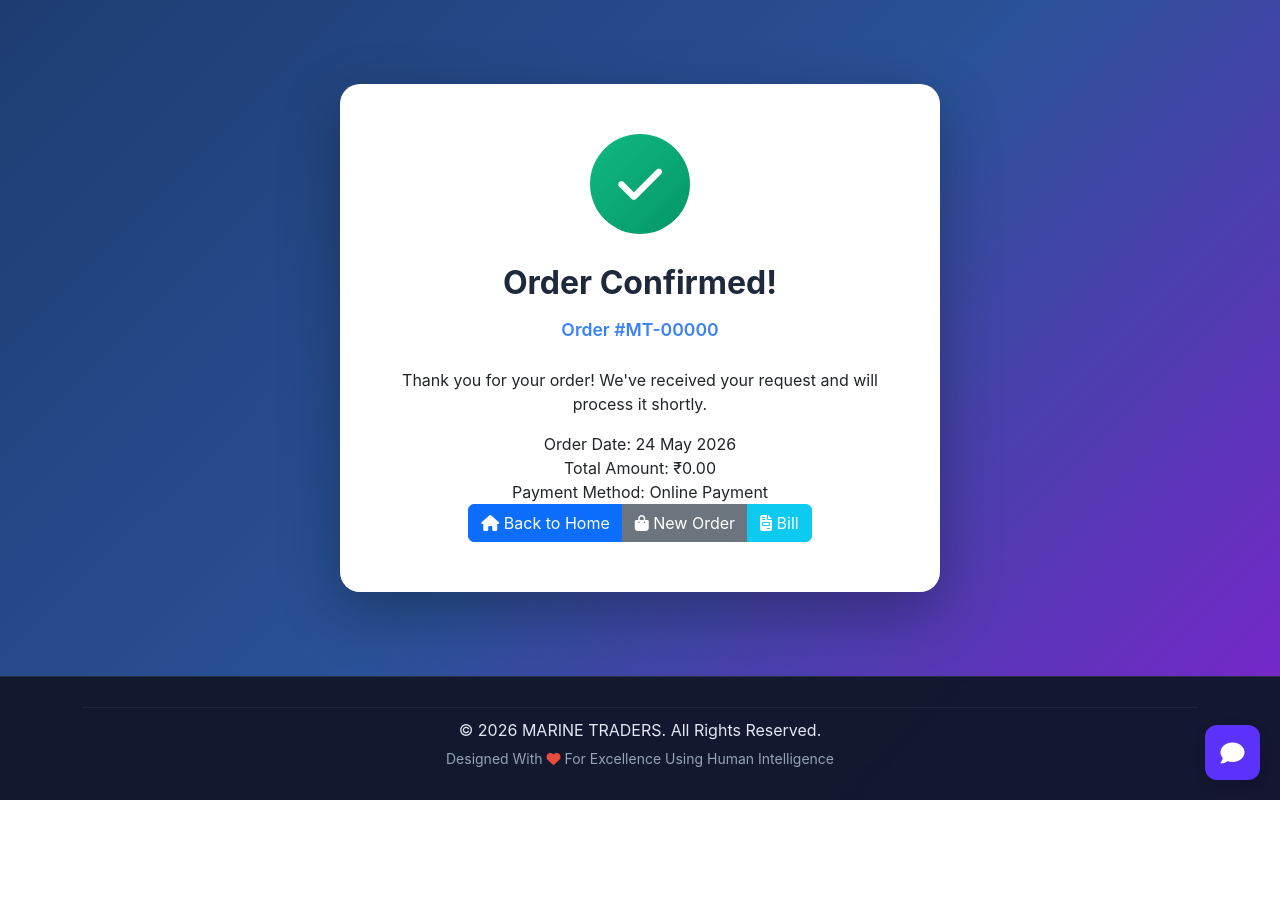
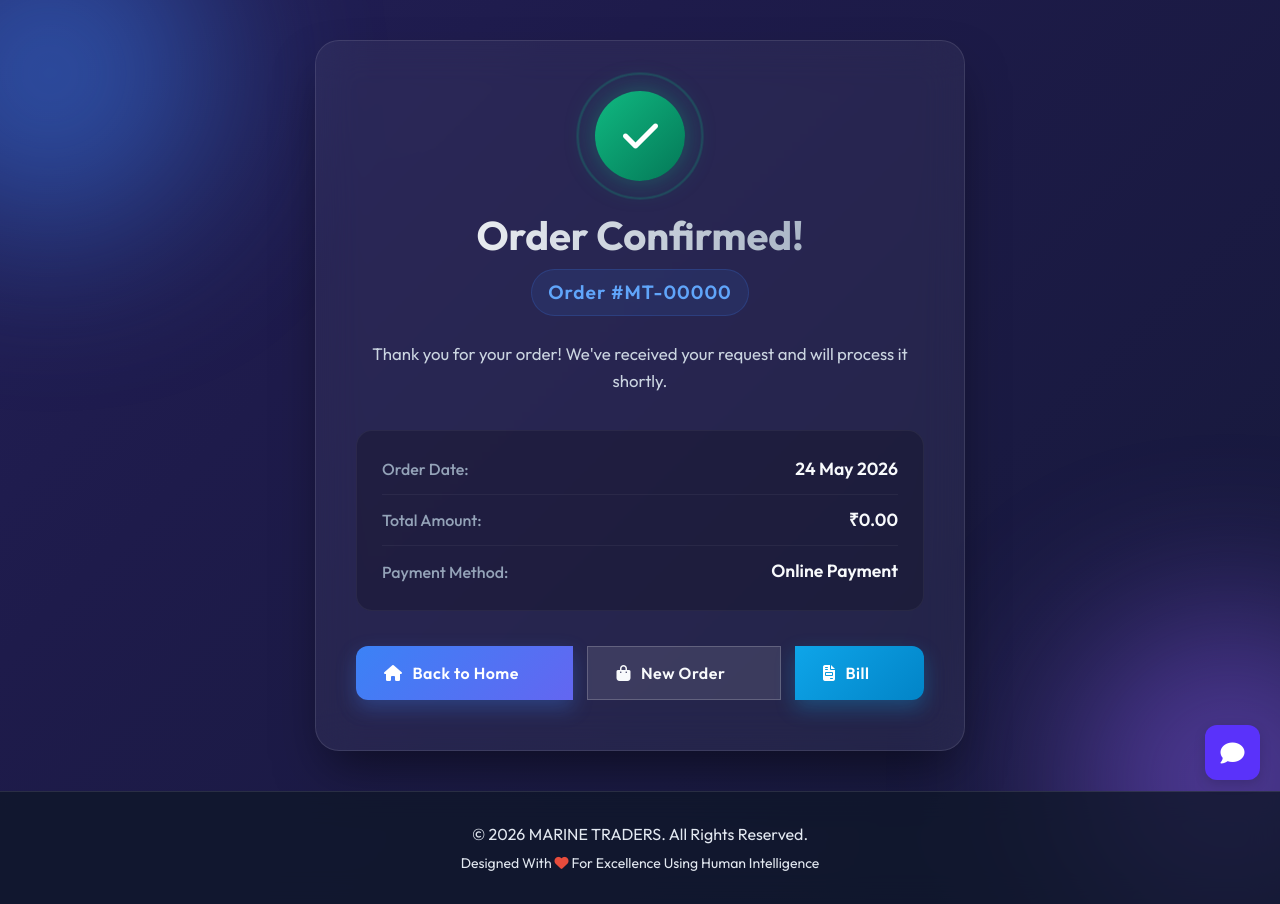
Before and after one commit to jayparmarsrisri111/E---Commerce-Website., a PHP site: page /confirmation.php in a window 1280 px wide. Before the commit the page ends 800 px from the top, so only its background shows below. Run offline with PHP 8.4, Linux system fonts and the light colour scheme.

Commit message:
Save local changes

```diff
--- a/websitephp/css/confirmation.css
+++ b/websitephp/css/confirmation.css
@@ -1,3 +1,6 @@
+/* Modern Reset and Base Styles */
+@import url('https://fonts.googleapis.com/css2?family=Outfit:wght@300;400;500;600;700&display=swap');
+
 * {
   margin: 0;
   padding: 0;
@@ -5,11 +8,49 @@
 }
 
 body {
-      font-family: 'Inter', 'Segoe UI', Tahoma, Geneva, Verdana, sans-serif;
-      background: linear-gradient(135deg, #1e3c72 0%, #2a5298 50%, #7e22ce 100%);
+  font-family: 'Outfit', sans-serif;
+  background: linear-gradient(-45deg, #0f172a, #1e1b4b, #312e81, #1e3a8a);
+  background-size: 400% 400%;
+  animation: gradientBG 15s ease infinite;
   min-height: 100vh;
   display: flex;
   flex-direction: column;
+  color: #f8fafc;
+}
+
+@keyframes gradientBG {
+  0% { background-position: 0% 50%; }
+  50% { background-position: 100% 50%; }
+  100% { background-position: 0% 50%; }
+}
+
+/* Background Animated Shapes */
+body::before, body::after {
+  content: '';
+  position: fixed;
+  width: 300px;
+  height: 300px;
+  border-radius: 50%;
+  z-index: -1;
+  filter: blur(80px);
+  opacity: 0.5;
+  animation: float 10s infinite alternate ease-in-out;
+}
+body::before {
+  background: #3b82f6;
+  top: -100px;
+  left: -100px;
+}
+body::after {
+  background: #8b5cf6;
+  bottom: -100px;
+  right: -100px;
+  animation-delay: -5s;
+}
+
+@keyframes float {
+  0% { transform: translateY(0) scale(1); }
+  100% { transform: translateY(30px) scale(1.1); }
 }
 
 .content-wrapper {
@@ -17,153 +58,268 @@
   display: flex;
   align-items: center;
   justify-content: center;
-      padding: 20px;
+  padding: 40px 20px;
+  position: relative;
+  z-index: 1;
 }
 
+/* Premium Glassmorphism Card */
+.confirmation-container {
+  background: rgba(255, 255, 255, 0.05);
+  backdrop-filter: blur(20px);
+  -webkit-backdrop-filter: blur(20px);
+  border: 1px solid rgba(255, 255, 255, 0.1);
+  border-radius: 24px;
+  padding: 50px 40px;
+  max-width: 650px;
+  width: 100%;
+  box-shadow: 0 25px 50px -12px rgba(0, 0, 0, 0.5);
+  text-align: center;
+  animation: slideUpFade 0.8s cubic-bezier(0.16, 1, 0.3, 1) forwards;
+  opacity: 0;
+  transform: translateY(40px);
+}
+
+@keyframes slideUpFade {
+  to {
+    opacity: 1;
+    transform: translateY(0);
+  }
+}
+
+/* Dynamic Success Icon */
+.success-icon {
+  width: 90px;
+  height: 90px;
+  background: linear-gradient(135deg, #10b981, #047857);
+  border-radius: 50%;
+  display: flex;
+  align-items: center;
+  justify-content: center;
+  margin: 0 auto 30px;
+  position: relative;
+  box-shadow: 0 0 30px rgba(16, 185, 129, 0.4);
+  animation: popIn 0.6s cubic-bezier(0.175, 0.885, 0.32, 1.275) 0.3s forwards;
+  opacity: 0;
+  transform: scale(0.5);
+}
+
+.success-icon::before {
+  content: '';
+  position: absolute;
+  top: -10px;
+  left: -10px;
+  right: -10px;
+  bottom: -10px;
+  border-radius: 50%;
+  border: 2px solid rgba(16, 185, 129, 0.5);
+  animation: ripple 2s infinite;
+}
+
+@keyframes popIn {
+  to { opacity: 1; transform: scale(1); }
+}
+
+@keyframes ripple {
+  0% { transform: scale(1); opacity: 1; }
+  100% { transform: scale(1.3); opacity: 0; }
+}
+
+.success-icon i {
+  color: white;
+  font-size: 40px;
+  animation: checkmark 0.5s ease-out 0.8s both;
+}
+
+@keyframes checkmark {
+  0% { transform: scale(0) rotate(-45deg); opacity: 0; }
+  100% { transform: scale(1) rotate(0deg); opacity: 1; }
+}
+
+/* Typography */
+h1 {
+  font-weight: 700;
+  font-size: 2.5rem;
+  margin-bottom: 10px;
+  background: linear-gradient(to right, #ffffff, #94a3b8);
+  -webkit-background-clip: text;
+  -webkit-text-fill-color: transparent;
+  animation: fadeInText 1s ease-out 0.5s both;
+}
+
+.order-number {
+  color: #60a5fa;
+  font-weight: 600;
+  font-size: 1.2rem;
+  margin-bottom: 25px;
+  letter-spacing: 1px;
+  display: inline-block;
+  padding: 8px 16px;
+  background: rgba(59, 130, 246, 0.1);
+  border-radius: 30px;
+  border: 1px solid rgba(59, 130, 246, 0.2);
+  animation: fadeInText 1s ease-out 0.6s both;
+}
+
+.message {
+  color: #cbd5e1;
+  line-height: 1.6;
+  font-size: 1.05rem;
+  margin-bottom: 35px;
+  animation: fadeInText 1s ease-out 0.7s both;
+}
+
+@keyframes fadeInText {
+  from { opacity: 0; transform: translateY(10px); }
+  to { opacity: 1; transform: translateY(0); }
+}
+
+/* Info Box */
+.info-box {
+  background: rgba(0, 0, 0, 0.2);
+  border-radius: 16px;
+  padding: 25px;
+  margin-bottom: 35px;
+  border: 1px solid rgba(255, 255, 255, 0.05);
+  animation: fadeInText 1s ease-out 0.8s both;
+  text-align: left;
+}
+
+.info-row {
+  display: flex;
+  justify-content: space-between;
+  align-items: center;
+  padding: 12px 0;
+  border-bottom: 1px solid rgba(255, 255, 255, 0.05);
+  transition: all 0.3s ease;
+}
+
+.info-row:last-child {
+  border-bottom: none;
+  padding-bottom: 0;
+}
+.info-row:first-child {
+  padding-top: 0;
+}
+
+.info-row:hover {
+  transform: translateX(5px);
+}
+
+.info-label {
+  color: #94a3b8;
+  font-weight: 500;
+  font-size: 1rem;
+}
+
+.info-value {
+  color: #f8fafc;
+  font-weight: 600;
+  font-size: 1.1rem;
+}
+
+/* Buttons */
+.btn-group {
+  display: flex;
+  gap: 15px;
+  justify-content: center;
+  flex-wrap: wrap;
+  animation: fadeInText 1s ease-out 0.9s both;
+}
+
+.btn {
+  padding: 14px 28px;
+  border-radius: 12px;
+  font-weight: 600;
+  text-decoration: none;
+  transition: all 0.4s cubic-bezier(0.175, 0.885, 0.32, 1.275);
+  display: inline-flex;
+  align-items: center;
+  gap: 10px;
+  font-size: 1rem;
+  letter-spacing: 0.5px;
+  border: none;
+  position: relative;
+  overflow: hidden;
+  z-index: 1;
+}
+
+.btn::before {
+  content: '';
+  position: absolute;
+  top: 0; left: 0; width: 0; height: 100%;
+  background: rgba(255, 255, 255, 0.1);
+  transition: all 0.4s ease;
+  z-index: -1;
+}
+
+.btn:hover::before {
+  width: 100%;
+}
+
+.btn-primary {
+  background: linear-gradient(135deg, #3b82f6, #6366f1);
+  color: white;
+  box-shadow: 0 8px 20px rgba(59, 130, 246, 0.3);
+}
+
+.btn-primary:hover {
+  transform: translateY(-5px);
+  box-shadow: 0 15px 25px rgba(59, 130, 246, 0.5);
+  color: white;
+}
+
+.btn-secondary {
+  background: rgba(255, 255, 255, 0.1);
+  color: #f8fafc;
+  border: 1px solid rgba(255, 255, 255, 0.2);
+  backdrop-filter: blur(10px);
+}
+
+.btn-secondary:hover {
+  background: rgba(255, 255, 255, 0.2);
+  transform: translateY(-5px);
+  color: white;
+  border-color: rgba(255, 255, 255, 0.3);
+}
+
+.btn-info {
+  background: linear-gradient(135deg, #0ea5e9, #0284c7) !important;
+  color: white !important;
+  border: none !important;
+  box-shadow: 0 8px 20px rgba(14, 165, 233, 0.3);
+}
+
+.btn-info:hover {
+  transform: translateY(-5px);
+  box-shadow: 0 15px 25px rgba(14, 165, 233, 0.5);
+}
+
+/* Footer Styling Fix */
 footer {
-      background: rgba(15, 23, 42, 0.95);
+  background: rgba(15, 23, 42, 0.8) !important;
   backdrop-filter: blur(15px);
   color: #e2e8f0;
   padding: 30px 0;
   width: 100%;
   border-top: 1px solid rgba(255, 255, 255, 0.1);
   text-align: center;
+  position: relative;
+  z-index: 2;
 }
 
-    footer p {
-      margin-bottom: 8px;
-    }
-
-    footer small {
-      color: #94a3b8;
-    }
-
-    .footer-bottom {
-      text-align: center;
-      padding-top: 10px;
-      border-top: 1px solid rgba(148, 163, 184, 0.1);
-    }
-
-    .confirmation-container {
-      background: white;
-      border-radius: 20px;
-      padding: 50px 40px;
-      max-width: 600px;
-      width: 100%;
-      box-shadow: 0 20px 60px rgba(0, 0, 0, 0.3);
-      text-align: center;
-      animation: fadeIn 0.6s ease-out;
-    }
-
-    @keyframes fadeIn {
-      from {
-        opacity: 0;
-        transform: translateY(30px);
-      }
-      to {
-        opacity: 1;
-        transform: translateY(0);
-      }
-    }
-
-    .success-icon {
-      width: 100px;
-      height: 100px;
-      background: linear-gradient(135deg, #10b981, #059669);
-      border-radius: 50%;
-      display: flex;
-      align-items: center;
-      justify-content: center;
-      margin: 0 auto 30px;
-      animation: scaleIn 0.5s ease-out 0.3s both;
-    }
-
-    @keyframes scaleIn {
-      from {
-        transform: scale(0);
-      }
-      to {
-        transform: scale(1);
-      }
-    }
-
-    .success-icon i {
-      color: white;
-      font-size: 50px;
-    }
-
-    h1 {
-      color: #1e293b;
-      font-weight: 700;
-      font-size: 2rem;
-      margin-bottom: 15px;
-    }
-
-    .order-number {
-      color: #3b82f6;
-      font-weight: 600;
-      font-size: 1.1rem;
-      margin-bottom: 25px;
-    }
-
-    .message {
-
-    .btn-group {
-      display: flex;
-      gap: 15px;
-      justify-content: center;
-      flex-wrap: wrap;
-    }
-
-    .btn {
-      padding: 12px 30px;
-      border-radius: 10px;
-      font-weight: 600;
-      text-decoration: none;
-      transition: all 0.3s ease;
-      display: inline-flex;
-      align-items: center;
-      gap: 8px;
-    }
-
-    .btn-primary {
-      background: linear-gradient(135deg, #3b82f6, #8b5cf6);
-      color: white;
-      border: none;
-    }
-
-    .btn-primary:hover {
-      transform: translateY(-2px);
-      box-shadow: 0 10px 25px rgba(59, 130, 246, 0.3);
-      color: white;
-    }
-
-    .btn-secondary {
-      background: white;
-      color: #3b82f6;
-      border: 2px solid #3b82f6;
-    }
-
-    .btn-secondary:hover {
-      background: #3b82f6;
-      color: white;
-    }
-
+/* Responsive */
 @media (max-width: 768px) {
   .confirmation-container {
     padding: 40px 25px;
+    border-radius: 20px;
+  }
+  h1 { font-size: 2rem; }
+  .btn-group { flex-direction: column; gap: 12px; }
+  .btn { width: 100%; justify-content: center; }
 }
 
-      h1 {
-        font-size: 1.6rem;
+@media (max-width: 480px) {
+  .info-row { flex-direction: column; align-items: flex-start; gap: 5px; }
+  .info-value { font-size: 1.2rem; }
 }
-
-      .btn-group {
-        flex-direction: column;
-      }
-
-      .btn {
-        width: 100%;
-      }
-    }
-@media (max-width: 576px) { .confirmation-container { padding: 30px 15px; border-radius: 12px; } h1 { font-size: 1.4rem; } .success-icon { width: 80px; height: 80px; } .success-icon i { font-size: 40px; } .info-box { padding: 15px; } .info-row { font-size: 0.9rem; } }
```
Lines whose indentation alone changed are shown as unchanged.
